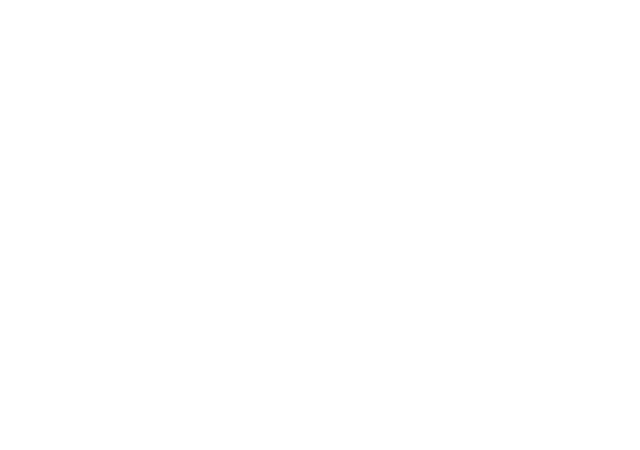
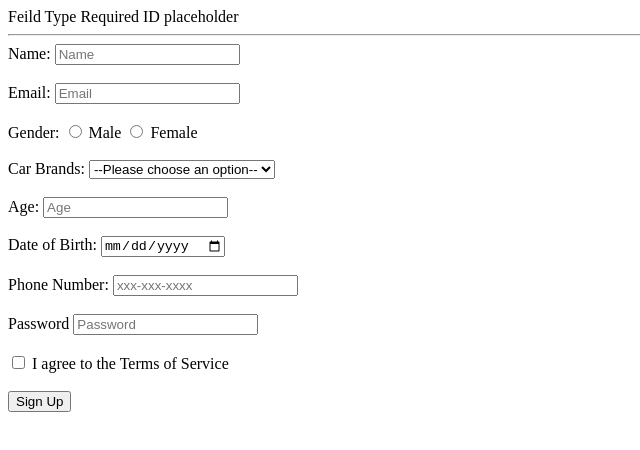
Before and after one commit to acciojob/signup-form-car-borrolla, a website: page main.html in a window 1280 px wide. Shown: the whole page, without its empty margins (0-640 px from the left). Drawn offline with Linux system fonts and the light colour scheme.

Commit message:
created a submission

```diff
--- a/main.html
+++ b/main.html
@@ -1,12 +1,56 @@
 <!DOCTYPE html>
-
 <html>
-
 <head>
 	<link rel="stylesheet" href="styles.css">
 </head>
+<body>
+	<div id="container">
+	<form for="HtML Signup Form" method="get">
+    <label for="feild">Feild</label>
+	<label for="type">Type</label>
+	<label for="required">Required</label>
+	<lable for="id">ID</lable>
+     <lable for="Placeholder">placeholder</lable>
+<hr>
+  <label for="name">Name:</label>
+ <input type="text" id="name"  placeholder="Name" required><br><br>
 
-<body>
+ <label for="email">Email:</label>
+ <input type="Email" id="email" placeholder="Email" required><br><br>
+
+<label>Gender:</label>
+<input type="radio" id="gender_m" name="gender" required>
+<label type="radio_m">Male</label>
+<input type="radio" id="gender_f" name="gender" required>
+<label type="radio_f">Female</label><br><br>
+
+<label for="cars">Car Brands:</label>
+<select id="cars" name="cars" required>
+	<option value="" disabled selected>--Please choose an option--</option>
+	<option value="toyota">Toyota</option>
+	<option value="honda">Honda</option>
+	<option value="ford">Ford</option>
+</select><br><br>
+
+	<label for="age">Age:</label>
+	<input type="number" id="age" placeholder="Age" required><br><br>
+
+	<label for="dob">Date of Birth:</label>
+	<input type="Date" id="dob" required><br><br>
+
+	<label for="tel">Phone Number:</label>
+	<input type="Tel" id="tel" placeholder="xxx-xxx-xxxx" required><br><br>
+
+	<label for="password">Password</label>
+	<input type="Password" id="password" placeholder="Password" required><br><br>
+
+   <input type="checkbox" id="tos" name="tos" required>
+	<label for="tos">I agree to the Terms of Service</label><br><br>
+
+
+	<button type="submit">Sign Up</button>
+	</form>
+	</div>
 	<!-- the entire body must be written by student -->
     <script type="text/javascript" src="./script.js">
 </script>
```
